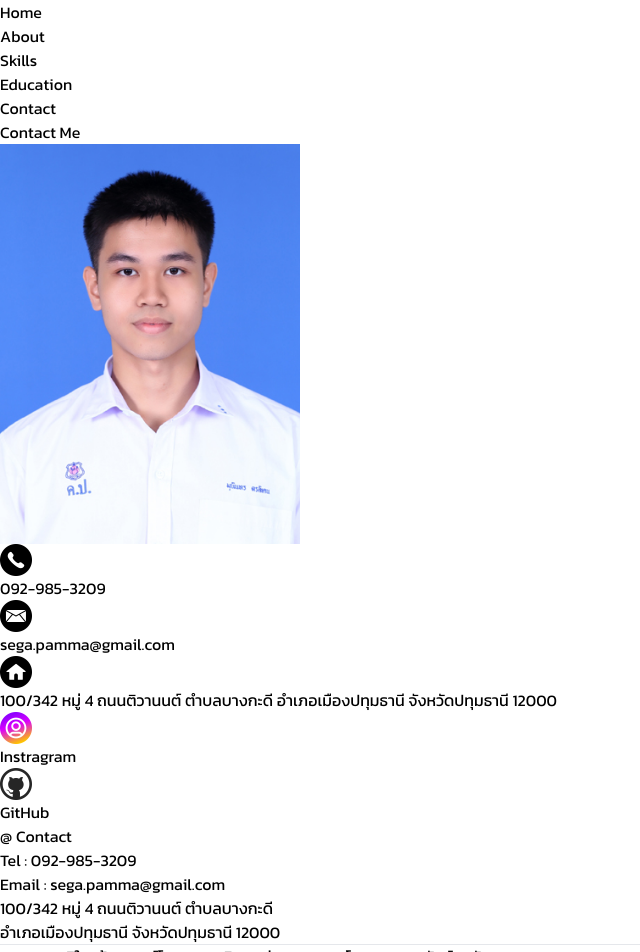
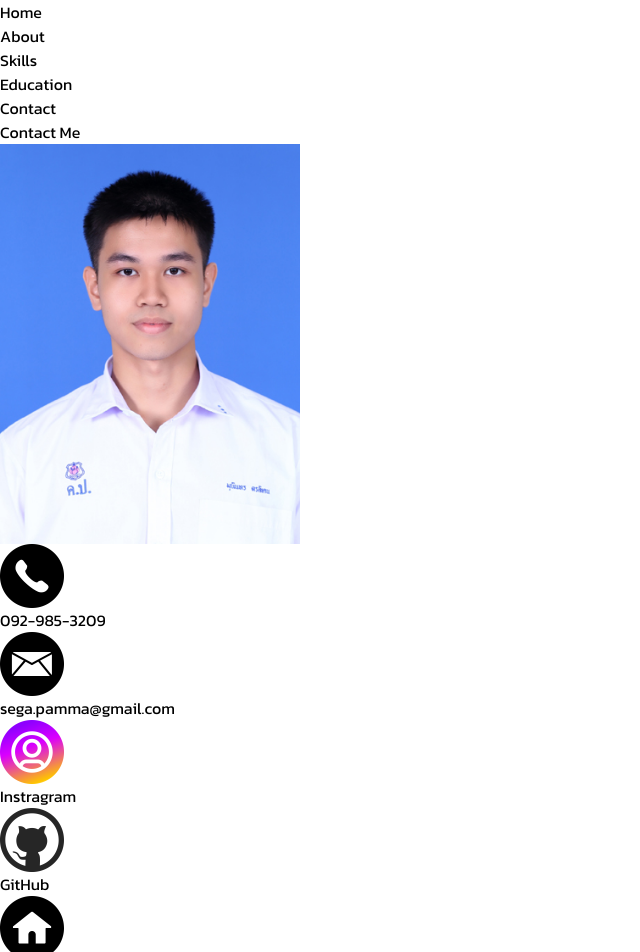
Before and after one commit to Sekiuu/Portfolio-nextjs, a Next.js app: page /contact in a window 1280 px wide. Shown: the top 952 px of the page, without its empty margins (0-640 px from the left). Built offline with nearby package versions, Linux system fonts and the light colour scheme.

Commit message:
home page upper section width fixes

```diff
--- a/src/app/components/Nav.jsx
+++ b/src/app/components/Nav.jsx
@@ -3,7 +3,7 @@ import Link from 'next/link'
 function Nav() {
   return (
     <div>
-      <nav className='flex bg-teal-900 text-white py-5 px-[15em] justify-between shadow-md'>
+      <nav className='text-2xl flex bg-teal-900 text-white py-5 px-[8em] justify-between shadow-md'>
         <div className='hover:underline hover:cursor-pointer'><Link href='/'> Home</Link></div>
         <ul className='flex space-x-10'>
           <li className='hover:underline hover:cursor-pointer'><Link href='/about'> About</Link></li>
--- a/src/app/contact/page.jsx
+++ b/src/app/contact/page.jsx
@@ -4,28 +4,28 @@ function ContactPage() {
   return (
     <div className='flex flex-col items-center justify-center py-[5em]  text-white'>
       <h1 className='text-8xl mb-[1em]'>Contact Me</h1>
-      <div className='w-3/5 flex flex-row'>
-        <Image src="/images/28781.jpg" alt='my picture' width={300} height={300} />
-        <div className='ml-[5em] space-y-5'>
-          <div className='w-full flex flex-row space-x-5 text-2xl '>
-            <Image src='/images/icon/calling.png' alt='my picture' width={32} height={32} className='w-[32px] h-[32px]'/>
+      <div className='w-3/5 flex flex-row justify-center items-center'>
+        <Image src="/images/28781.jpg" alt='my picture' width={300} height={300} className='rounded-xl'/>
+        <div className='ml-[3em] space-y-5 text-2xl'>
+          <div className='flex flex-row space-x-5 items-center'>
+            <Image src='/images/icon/calling.png' alt='my picture' width={64} height={64} className='w-[46px]'/>
             <p>092-985-3209</p>
           </div>
-          <div className='w-full flex flex-row space-x-5 text-2xl'>
-            <Image src='/images/icon/mail.png' alt='my picture' width={32} height={32} className='w-[32px] h-[32px]'/>
+          <div className='flex flex-row space-x-5 items-center'>
+            <Image src='/images/icon/mail.png' alt='my picture' width={64} height={64} className='w-[46px]'/>
             <p>sega.pamma@gmail.com</p>
           </div>
-          <div className='w-full flex flex-row space-x-5 text-2xl'>
-            <Image src='/images/icon/house.png' alt='my picture' width={32} height={32} className='w-[32px] h-[32px]' />
-            <p>100/342 หมู่ 4 ถนนติวานนต์ ตำบลบางกะดี อำเภอเมืองปทุมธานี จังหวัดปทุมธานี 12000</p>
-          </div>
-          <div className='w-full flex flex-row space-x-5 text-2xl'>
-            <Image src='/images/icon/ig.png' alt='my picture' width={32} height={32} className='w-[32px] h-[32px]' />
+          <div className='flex flex-row space-x-5 items-center'>
+            <Image src='/images/icon/ig.png' alt='my picture' width={64} height={64} className='w-[46px]' />
             <a href="https://www.instagram.com/iwant2b_ur.puppy/" target="_blank">Instragram</a>
           </div>
-          <div className='w-full flex flex-row space-x-5 text-2xl'>
-            <Image src='/images/icon/git.png' alt='my picture' width={32} height={32} className='w-[32px] h-[32px]' />
+          <div className='flex flex-row space-x-5 items-center'>
+            <Image src='/images/icon/git.png' alt='my picture' width={64} height={64} className='w-[46px]' />
             <a href="https://github.com/Sekiuu" target="_blank">GitHub</a>
+          </div>
+          <div className='flex flex-row space-x-5 items-center text-xl'>
+            <Image src='/images/icon/house.png' alt='my picture' width={64} height={64} className='w-[46px]' />
+            <p>100/342 หมู่ 4 ถนนติวานนต์ ตำบลบางกะดี <br/>อำเภอเมืองปทุมธานี จังหวัดปทุมธานี 12000</p>
           </div>
         </div>
       </div>
```
Also changed, not shown: src/app/page.jsx (+8 -6 lines).
